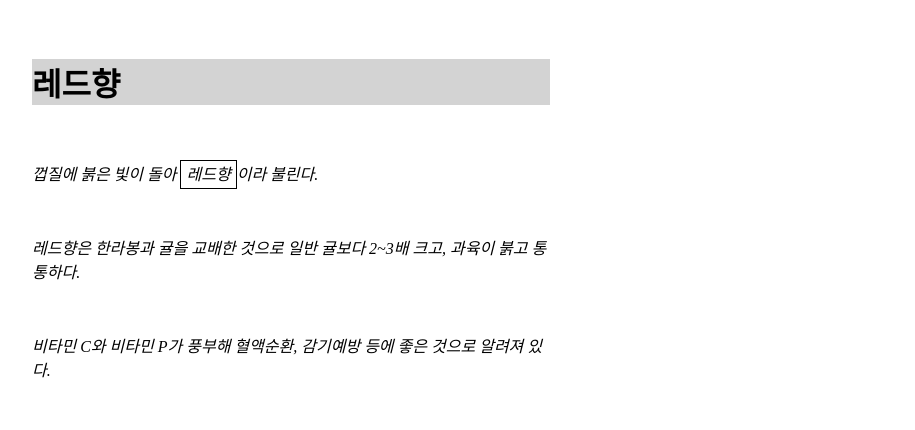
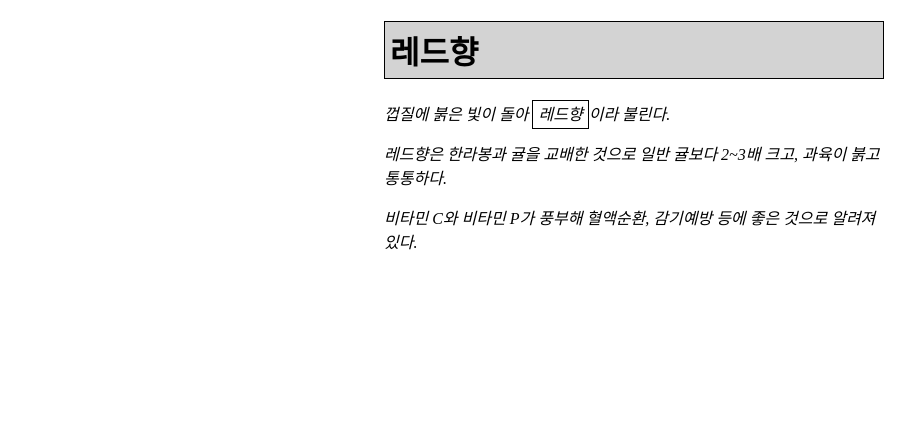
Before and after one commit to kimsoeun07/dimigo-webprogramming, a plain HTML site: page 0527_2.html in a window 1280 px wide. Shown: the whole page, without its empty margins (6-921 px from the left). Drawn offline with Linux system fonts and the light colour scheme.

Commit message:
Update 0527_2.html

```diff
--- a/0527_2.html
+++ b/0527_2.html
@@ -5,6 +5,11 @@
     <meta name="viewport" content="width=device-width, initial-scale=1.0">
     <title>Document</title>
     <style>
+        html,
+        body{
+            height: 100%;
+        }
+
         .title{
            background-color: lightgray;
         }
@@ -18,16 +23,23 @@
             padding: 5px;
         }
 
+        #container{
+            width: 500px;
+            margin: auto;
+            /* auto는 가로를 기준으로 가운데 정렬임. 세로는 안됨 */
+            height: 200px;
+        }
+
     </style>
 </head>
 <body>
-    <div style=" width: 41%; padding: 30px;">
-        <h1 class="title">레드향</h1>
-        <br>
+    <div id = "container">
+        <h1 class="title bp">레드향</h1>
+        <!-- <br> -->
         <p>껍질에 붉은 빛이 돌아 <span class="bp">레드향</span>이라 불린다.</p>
-        <br>
+        <!-- <br> -->
         <p>레드향은 한라봉과 귤을 교배한 것으로 일반 귤보다 2~3배 크고, 과육이 붉고 통통하다.</p>
-        <br>
+        <!-- <br> -->
         <p>비타민 C와 비타민 P가 풍부해 혈액순환, 감기예방 등에 좋은 것으로 알려져 있다.</p>
     </div>
 </body>
```
